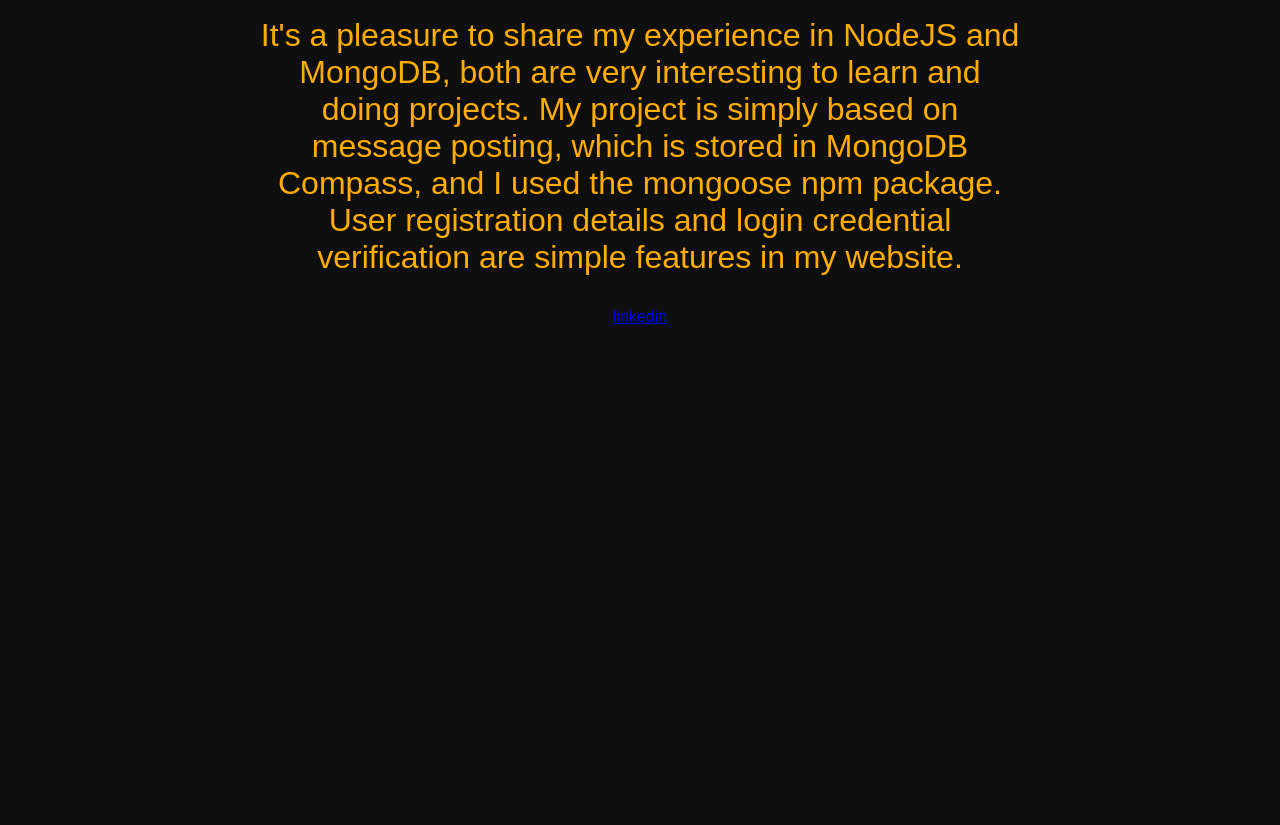
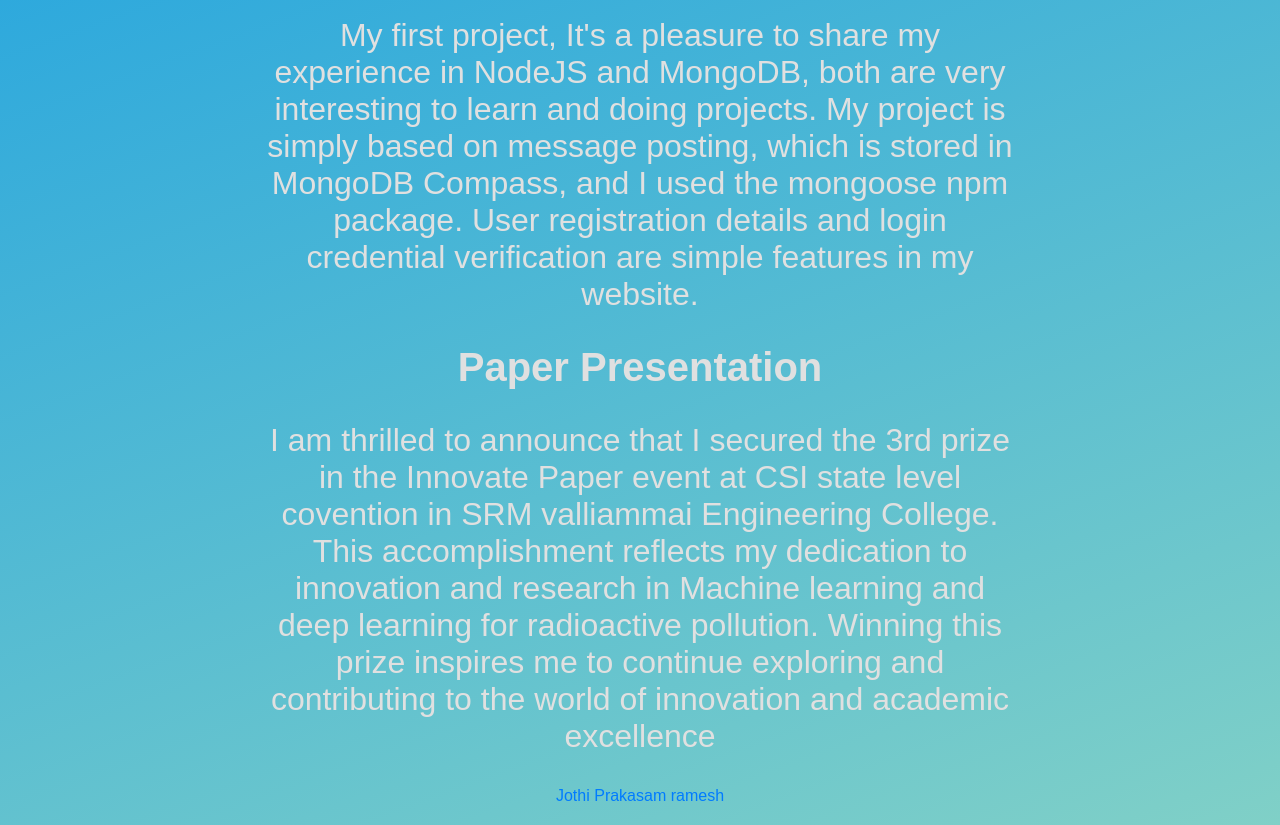
Before and after one commit to jothiprakasam/my_portfolio, a plain HTML site: page index.html in a window 1280 px wide. Shown: the part 724-1549 px from the top of the page. Before the commit the page ends 1070 px from the top, so only its background shows below. Drawn offline with Linux system fonts and the light colour scheme.

Commit message:
Update index.html

```diff
--- a/index.html
+++ b/index.html
@@ -10,8 +10,9 @@
     <style>
       body {
         font-family: "Arial", sans-serif;
-        background-color: #0f0f10;
-        color: #ffae00;
+        background-color: #0093e9;
+        background-image: linear-gradient(160deg, #0093e9 0%, #80d0c7 100%);
+        color: #e0e0e0;
         margin: 0;
         padding: 0;
         display: flex;
@@ -32,6 +33,12 @@
       h1 {
         font-size: 2.5em;
         margin-bottom: 0.5em;
+        transition: font-size 0.3s ease, margin-bottom 0.3s ease; /* Smooth transition for font-size and margin-bottom */
+      }
+
+      h1:hover {
+        font-size: 2.7em;
+        margin-bottom: 0.5em; /* You can adjust this value if needed */
       }
 
       p {
@@ -53,6 +60,17 @@
           font-size: 1.5em; /* Adjust font size for smaller screens */
         }
       }
+
+      a {
+        color: #007bff;
+        text-decoration: none;
+
+        transition: color 0.3s ease;
+      }
+
+      a:hover {
+        color: #0056b3; /* Color when the link is hovered */
+      }
     </style>
   </head>
 
@@ -73,13 +91,58 @@
       </p>
       <h1>TheCandle</h1>
       <p>
-        It's a pleasure to share my experience in NodeJS and MongoDB, both are
-        very interesting to learn and doing projects. My project is simply based
-        on message posting, which is stored in MongoDB Compass, and I used the
-        mongoose npm package. User registration details and login credential
-        verification are simple features in my website.
+        My first project, It's a pleasure to share my experience in NodeJS and
+        MongoDB, both are very interesting to learn and doing projects. My
+        project is simply based on message posting, which is stored in MongoDB
+        Compass, and I used the mongoose npm package. User registration details
+        and login credential verification are simple features in my website.
       </p>
-      <a href="www.linkedin.com/in/jothi-prakasam-ramesh-000756214">linkedin</a>
+      <h1>Paper Presentation</h1>
+      <p>
+        I am thrilled to announce that I secured the 3rd prize in the Innovate
+        Paper event at CSI state level covention in SRM valliammai Engineering
+        College. This accomplishment reflects my dedication to innovation and
+        research in Machine learning and deep learning for radioactive
+        pollution. Winning this prize inspires me to continue exploring and
+        contributing to the world of innovation and academic excellence
+      </p>
+      <!--<!DOCTYPE html>
+      <html lang="en">
+        <head>
+          <meta charset="UTF-8" />
+          <meta
+            name="viewport"
+            content="width=device-width, initial-scale=1.0"
+          />
+          <title>Your Website</title>
+        </head>
+        <body>-->
+      <div class="linkedin-badge-container">
+        <script
+          src="https://platform.linkedin.com/badges/js/profile.js"
+          async
+          defer
+          type="text/javascript"
+          async
+          defer
+          type="text/javascript"
+        ></script>
+        <div
+          class="badge-base LI-profile-badge"
+          data-locale="en_US"
+          data-size="medium"
+          data-theme="dark"
+          data-type="VERTICAL"
+          data-vanity="jothi-prakasam-ramesh-000756214"
+          data-version="v1"
+        >
+          <a
+            class="badge-base__link LI-simple-link"
+            href="https://in.linkedin.com/in/jothi-prakasam-ramesh-000756214?trk=profile-badge"
+            >Jothi Prakasam ramesh</a
+          >
+        </div>
+      </div>
     </header>
   </body>
 </html>
```
